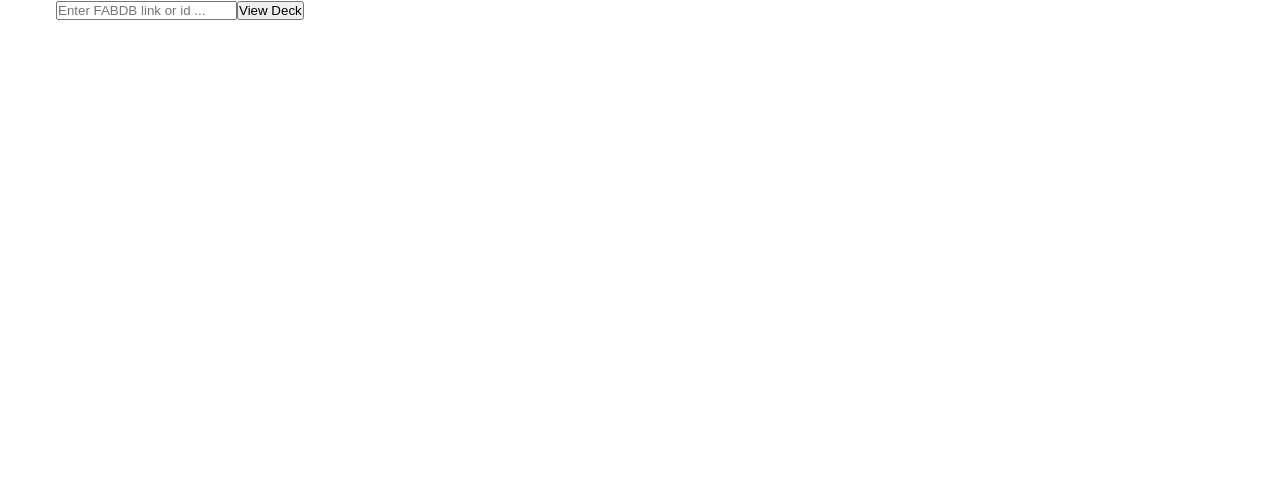
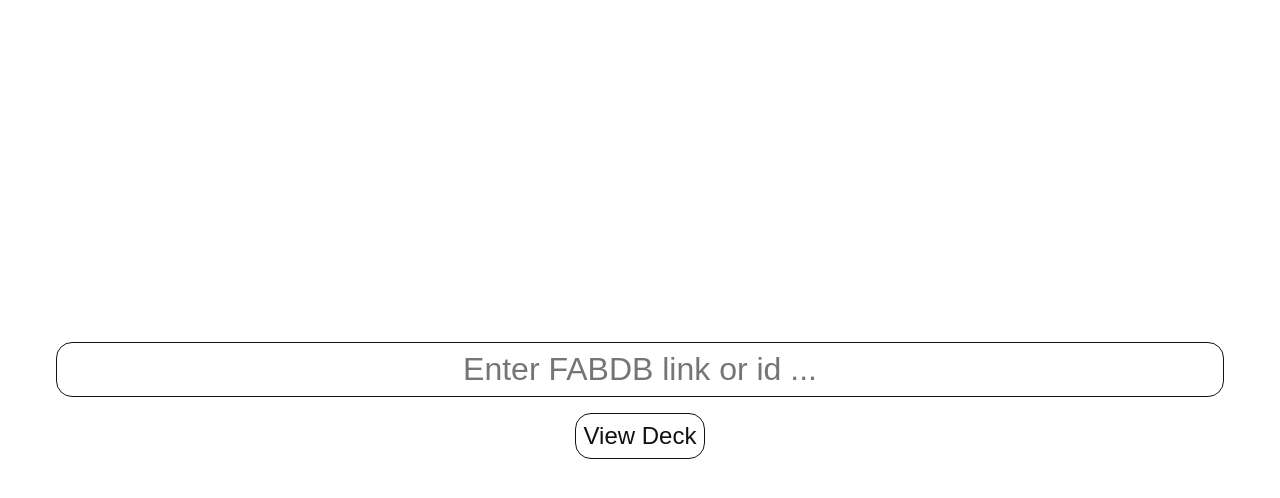
Before and after one commit to tobytheghost/fab-viewer, a React (Create React App) app: page / in a window 1280 px wide. Shown: the top 498 px of the page. Built offline with nearby package versions, Linux system fonts and the light colour scheme.

Commit message:
Added home / error pages

```diff
--- a/src/App.scss
+++ b/src/App.scss
@@ -23,3 +23,19 @@
 h2 {
   margin-bottom: 0.5rem;
 }
+
+.button {
+  display: inline-block;
+  padding: 0.5rem;
+  border: 1px solid #121212;
+  border-radius: 1rem;
+  text-decoration: none;
+  color: #121212;
+  cursor: pointer;
+  background: none;
+}
+
+.error {
+  font-size: 2rem;
+  margin-bottom: 1rem;
+}
--- a/src/pages/Deck.jsx
+++ b/src/pages/Deck.jsx
@@ -1,5 +1,6 @@
 import React, { useState, useEffect } from "react";
-import { useParams } from "react-router-dom";
+import { useParams, Link } from "react-router-dom";
+
 import { getDeck } from "../api/fabdb";
 import deckData from "../api/data";
 import Visual from "../components/Visual/Visual";
@@ -146,7 +147,12 @@
     return (
       <div className="deck">
         <Container>
-          <div style={{ textAlign: "center" }}>{error}</div>
+          <div style={{ textAlign: "center" }}>
+            <div className="error">{error}</div>
+            <Link to="/" className="button">
+              Return home
+            </Link>
+          </div>
         </Container>
       </div>
     );
--- a/src/pages/Home.jsx
+++ b/src/pages/Home.jsx
@@ -2,8 +2,10 @@
 import { useHistory } from "react-router-dom";
 import Container from "../components/Container/Container";
 
+import "./Home.scss";
+
 const Home = () => {
-  const [value, setValue] = useState();
+  const [value, setValue] = useState("");
   const history = useHistory();
 
   const handleChange = (e) => {
@@ -25,12 +27,15 @@
       <Container>
         <div className="home__form">
           <input
+            className="home__input"
             placeholder="Enter FABDB link or id ..."
             name=""
             value={value}
             onChange={handleChange}
           />
-          <button onClick={handleSubmit}>View Deck</button>
+          <button className="button" onClick={handleSubmit}>
+            View Deck
+          </button>
         </div>
       </Container>
     </div>
--- /dev/null
+++ b/src/pages/Home.scss
@@ -0,0 +1,28 @@
+.home {
+  min-height: 100vh;
+  display: flex;
+  flex-direction: column;
+  place-content: center;
+  .container {
+    display: flex;
+    place-content: center;
+  }
+  &__form {
+    width: 100%;
+    display: flex;
+    flex-wrap: wrap;
+    place-content: center;
+  }
+  &__input {
+    width: 100%;
+    margin-bottom: 1rem;
+    font-size: 2rem;
+    padding: 0.5rem;
+    border-radius: 1rem;
+    border: 1px solid #121212;
+    text-align: center;
+  }
+  .button {
+    font-size: 1.5rem;
+  }
+}
```
